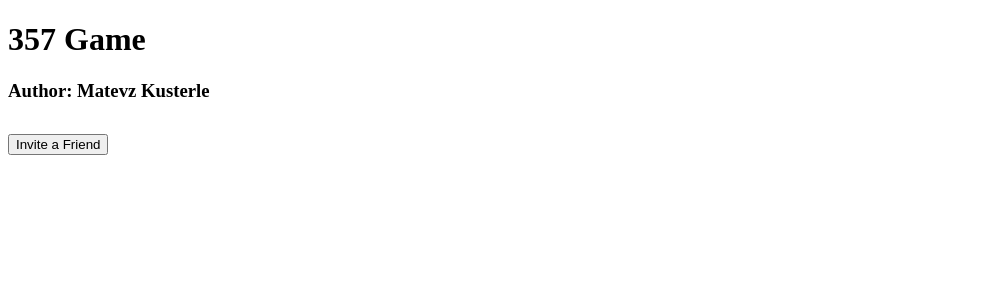
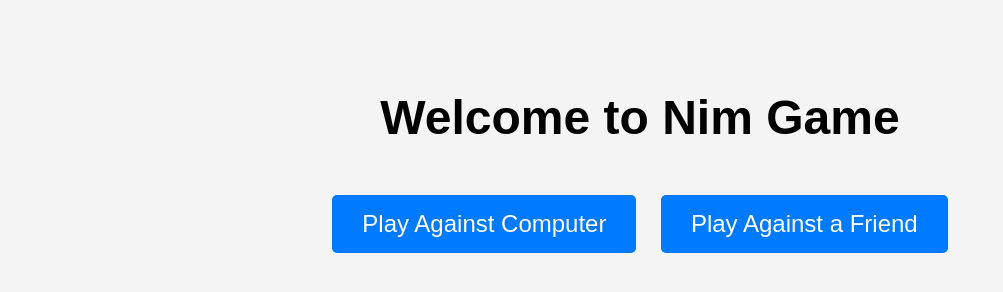
Before and after one commit to matevzkusterle/Nim-Strategy-Game, a plain HTML site: page views/index.html in a window 1280 px wide. Shown: the whole page, without its empty margins (0-1003 px from the left). Drawn offline with Linux system fonts and the light colour scheme.

Commit message:
updated readme, created homepage

```diff
--- a/views/index.html
+++ b/views/index.html
@@ -1,28 +1,42 @@
 <!DOCTYPE html>
 <html lang="en">
-
 <head>
-  <meta charset="UTF-8">
-  <meta http-equiv="X-UA-Compatible" content="IE=edge">
-  <meta name="viewport" content="width=device-width, initial-scale=1.0">
-  <title>357 Game</title>
-
-
+    <meta charset="UTF-8">
+    <meta name="viewport" content="width=device-width, initial-scale=1.0">
+    <title>Nim Game</title>
+    <link rel="stylesheet" href="/static/css/style.css"> <!-- Optional -->
+    <style>
+        body {
+            font-family: Arial, sans-serif;
+            background-color: #f4f4f4;
+            text-align: center;
+            padding-top: 50px;
+        }
+        h1 {
+            font-size: 3em;
+            margin-bottom: 40px;
+        }
+        .btn {
+            display: inline-block;
+            padding: 15px 30px;
+            margin: 10px;
+            font-size: 1.5em;
+            color: white;
+            background-color: #007BFF;
+            border: none;
+            border-radius: 5px;
+            cursor: pointer;
+        }
+        .btn:hover {
+            background-color: #0056b3;
+        }
+    </style>
 </head>
-
 <body>
-  <h1>357 Game</h1>
-  <h3>Author: Matevz Kusterle</h3>
-
-  <!-- Invite a friend form -->
-  <div style="margin-top: 2rem;">
-    <form action="/new" method="get">
-      <button type="submit">Invite a Friend</button>
-    </form>
-  </div>
-
-  <!-- Link to the external script file (if any) -->
-  <script src="/static/js/script.js"></script>
+    <h1>Welcome to Nim Game</h1>
+    <div>
+        <a href="/play/computer"><button class="btn">Play Against Computer</button></a>
+        <a href="/play/friend"><button class="btn">Play Against a Friend</button></a>
+    </div>
 </body>
-
 </html>
```
Also changed, not shown: views/index2.html (added, +28 -0 lines), 1 other file.
